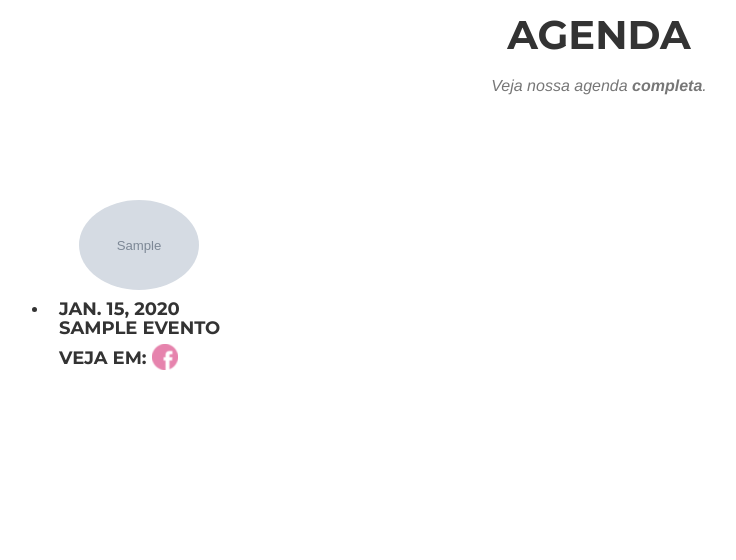
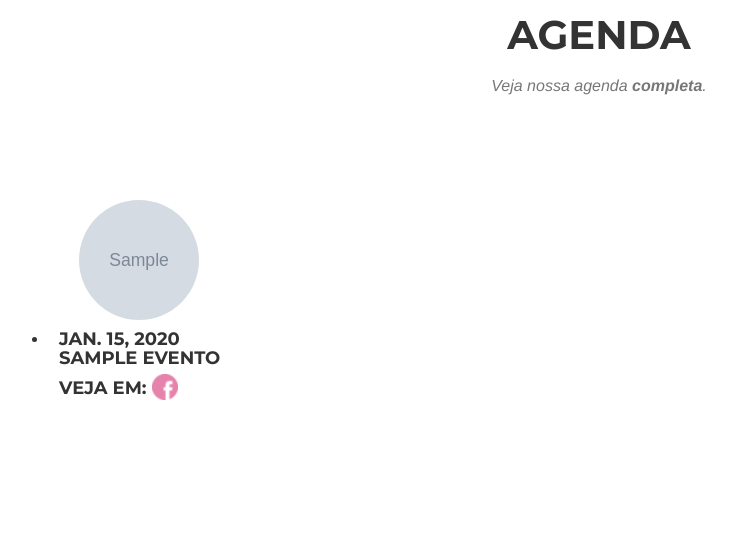
Before and after one commit to MarcosVn/Ciocolatto-Brigaderia, a Django app: page /eventos/ in a window 1280 px wide. Shown: the part 137-697 px from the top of the page, without its empty margins (41-777 px from the left). Run offline with Django 3.2, Linux system fonts and the light colour scheme; tables that the repository leaves empty hold one stand-in row (values such as "Sample post"); grey boxes marked "Sample" are stand-in pictures; some libraries are stand-ins or nearby versions; some web fonts are replaced.

Commit message:
fix event image

```diff
--- a/core/templates/events.html
+++ b/core/templates/events.html
@@ -22,7 +22,7 @@
                         {% for agenda in eventos %}
                         <li style="float: left; padding: 10px; margin: 20px;">
                             <div class="timeline-image">
-                                <img id="agenda1" style="margin-left: 20px" width=120 height=120 class="img-circle img-responsive" src="" alt="">
+                                <img id="agenda1" style="margin-left: 20px;width: 120px;height: 120px;"   class="img-circle img-responsive" src="" alt="">
                             </div>
 
                                 <script>
```
